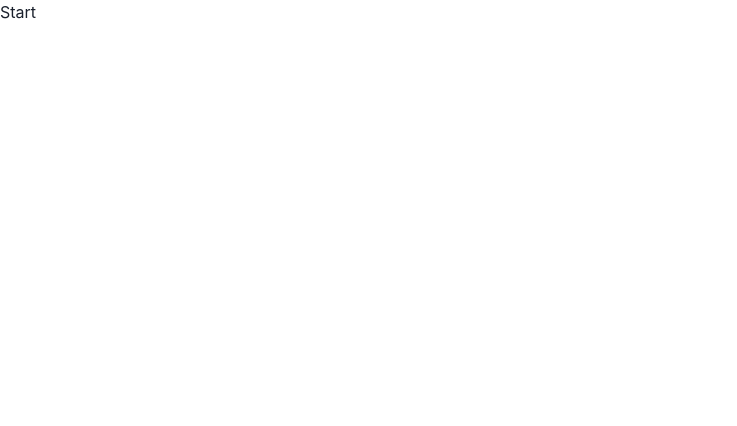
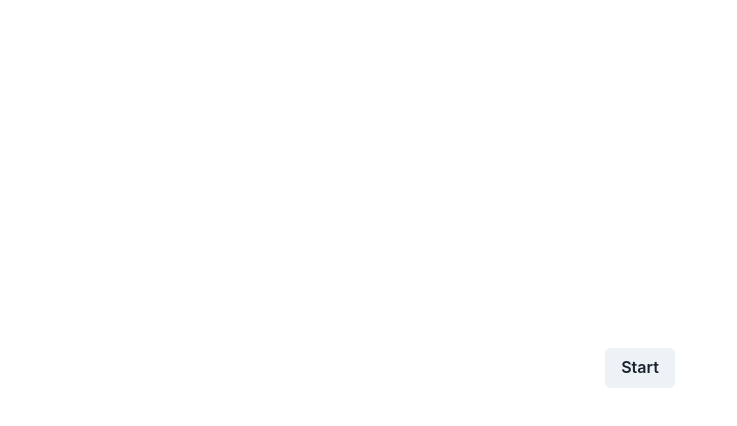
Before and after one commit to Gargar77/Software-Engineer-I, a Next.js app: page / in a window 1280 px wide. Shown: the top 426 px of the page, without its empty margins (0-737 px from the left). Built offline with nearby package versions, Linux system fonts and the light colour scheme.

Commit message:
added container styles

```diff
--- a/pages/index.js
+++ b/pages/index.js
@@ -1,7 +1,12 @@
 import { useState, useEffect } from 'react'
 
 import Head from 'next/head'
+import {Container, Box} from '@chakra-ui/react'
+import { Button } from '@chakra-ui/react'
+
 import VideoCapture from '../components/videoCapture'
+
+
 
 export default function Home() {
   const [isRecording,setIsRecording] = useState(false);
@@ -12,16 +17,18 @@ export default function Home() {
         <title>Synesthesia</title>
         <meta name="description" content="synethesia simulator" />
       </Head>
+        {isRecording ?
+        <Container centerContent borderRadius="1g"  marginTop={12}>
+          <Box height={300} width={200}><VideoCapture/></Box>
+          <Button onClick={()=> setIsRecording(false)}>Stop Video</Button>
+        </Container>
+         :
+         <Container centerContent borderRadius="1g"  marginTop={12}>
+           <Box height={300} width={200}></Box>
+           <Button onClick={()=> setIsRecording(true)}>Start</Button>
+         </Container>
 
-      <main>
-        {isRecording ?
-        <div>
-          <VideoCapture/>
-          <button onClick={()=> setIsRecording(false)}>Stop Video</button>
-        </div> :
-        <button onClick={()=> setIsRecording(true)}>Start</button>
         }
-      </main>
       <footer>
 
       </footer>
```
